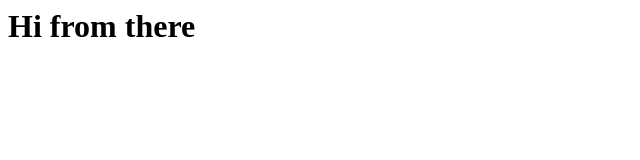
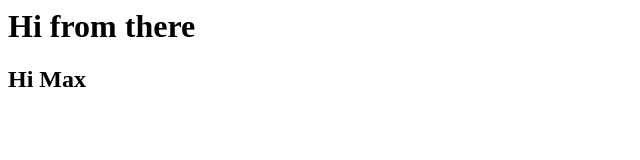
Before and after one commit to JobyKK/JobyKK.github.io, a plain HTML site: page index.html in a window 1280 px wide. Shown: the whole page, without its empty margins (0-640 px from the left). Drawn offline with Linux system fonts and the light colour scheme.

Commit message:
Update index.html

```diff
--- a/index.html
+++ b/index.html
@@ -1 +1,2 @@
 <h1>Hi from there</h1>
+<h2>Hi Max</h2>
```
